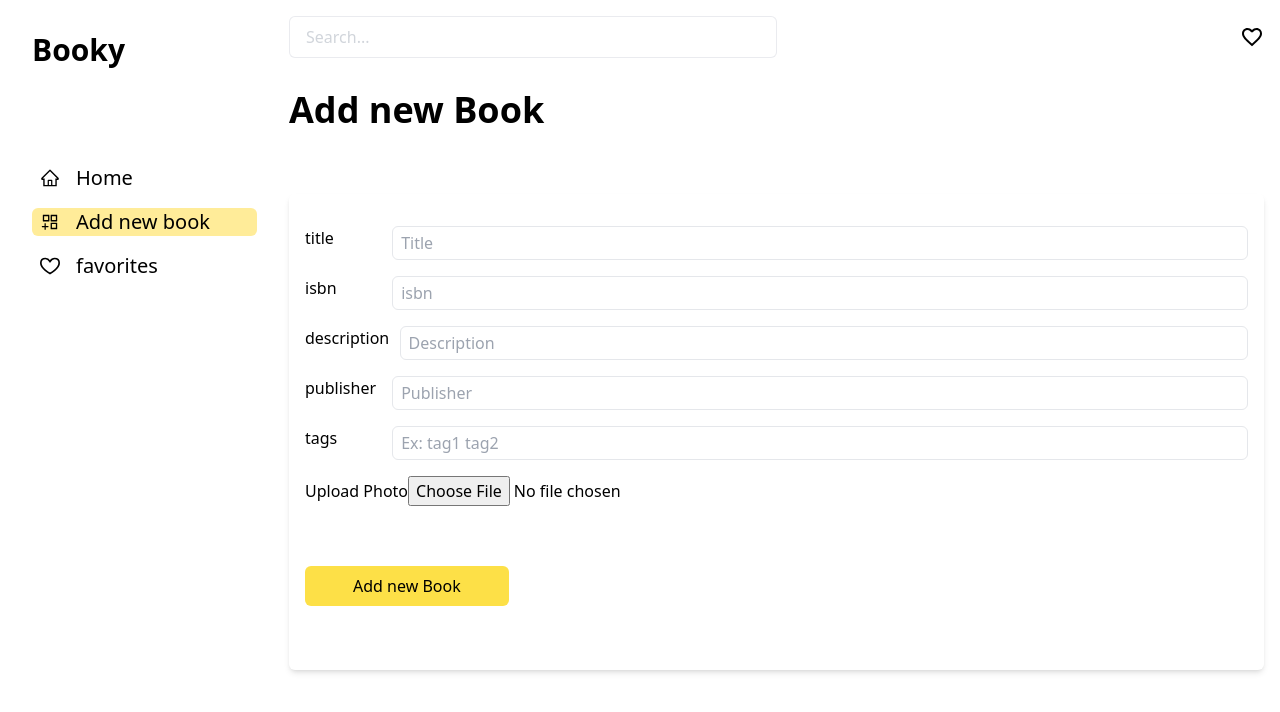
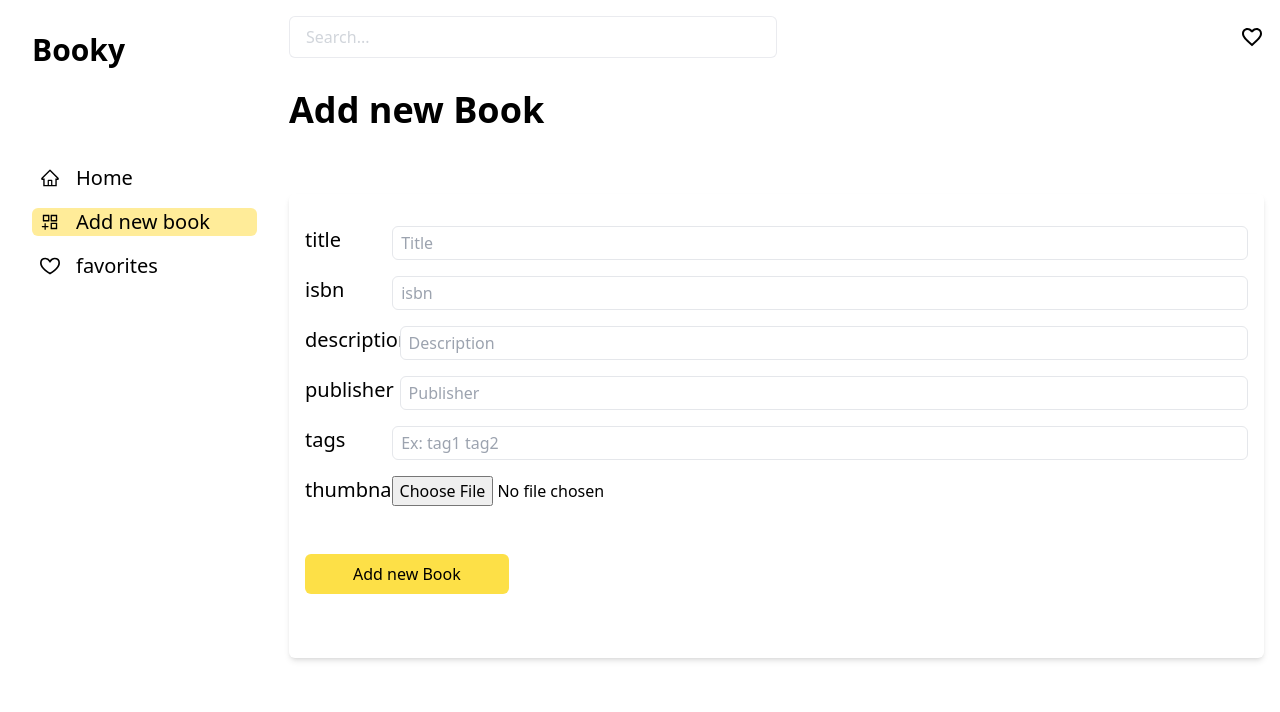
Before and after one commit to baha-ott/booky, a React (Vite) app in the folder frontend/: page /add-book in a window 1280 px wide. Shown: the top 712 px of the page. Built offline with nearby package versions, Linux system fonts and the light colour scheme; no server answers.

Commit message:
refactor thumbnail input

```diff
--- a/frontend/src/components/Form/FormInput.tsx
+++ b/frontend/src/components/Form/FormInput.tsx
@@ -10,7 +10,10 @@ type Props = {
 function FormInput({ name, type, placeholder }: Props) {
   return (
     <div className="flex gap-4">
-      <label htmlFor={name} className="w-1/3 lg:h-1/6 xl:w-1/12 flex flex-col">
+      <label
+        htmlFor={name}
+        className="w-1/3 text-xl lg:h-1/6 xl:w-1/12 flex flex-col"
+      >
         {name}
         <span className="text-xs text-red-500 inline">
           <ErrorMessage name={name} />
--- a/frontend/src/components/ImageInput.tsx
+++ b/frontend/src/components/ImageInput.tsx
@@ -26,8 +26,13 @@ export default function ImageInput() {
   };
 
   return (
-    <div className="mb-3 form-group">
-      <label className="required">Upload Photo</label>
+    <div className="flex gap-2">
+      <label
+        htmlFor="thumbnail"
+        className="w-1/3 text-xl lg:h-1/6 xl:w-1/12 flex flex-col"
+      >
+        thumbnail
+      </label>
       <Field name="thumbnail">
         {({ form, field }: { form: any; field: any }) => {
           const { setFieldValue } = form;
--- a/frontend/src/pages/add-book/page.tsx
+++ b/frontend/src/pages/add-book/page.tsx
@@ -44,8 +44,8 @@ const AddBookPage = () => {
         <HeadingSecondary title="Add new Book" />
         <div className="flex flex-col gap-4 mt-16 shadow-md px-4 pt-8 pb-16 rounded-md">
           <FormItems />
+          <ImageInput />
           <AuthorSelector />
-          <ImageInput />
           <BtnSubmitForm title="Add new Book" />
         </div>
       </Form>
```
Also changed, not shown: 1 other file (tests, documents, lock files or other folders).
